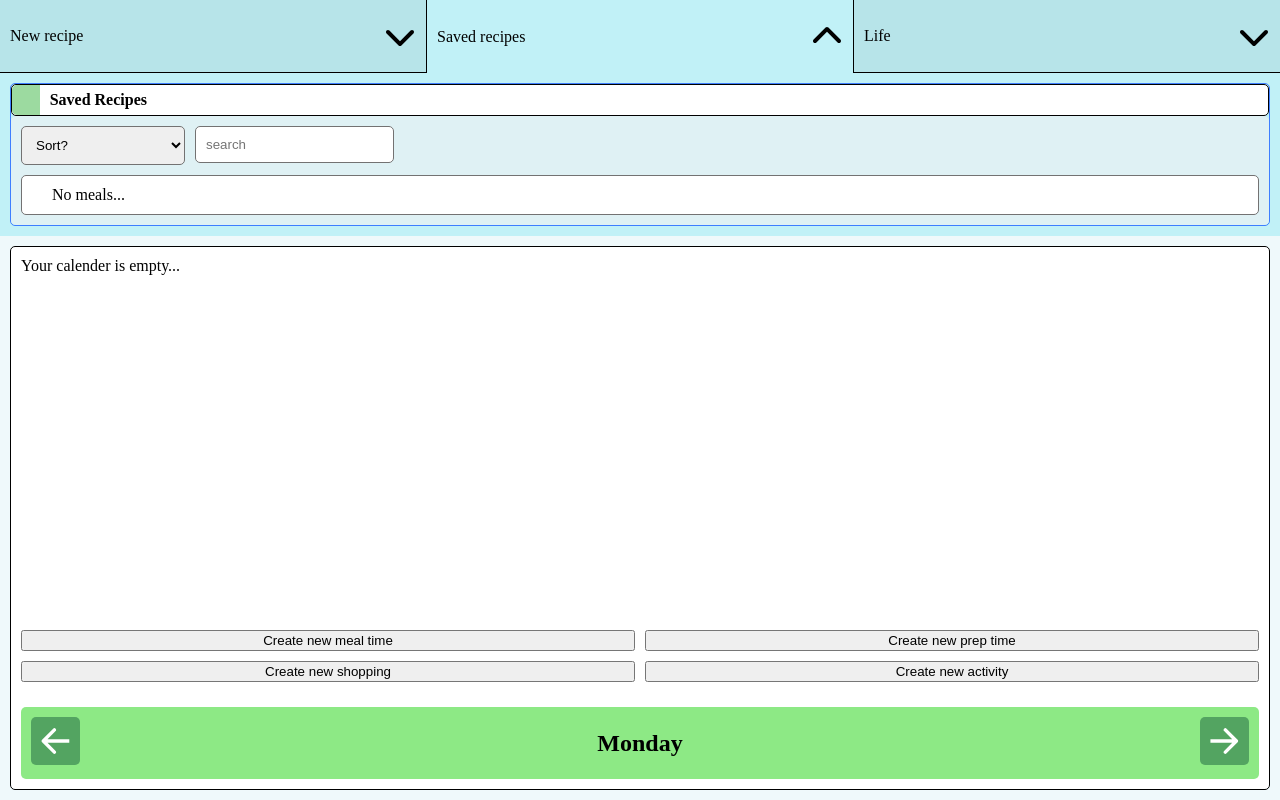
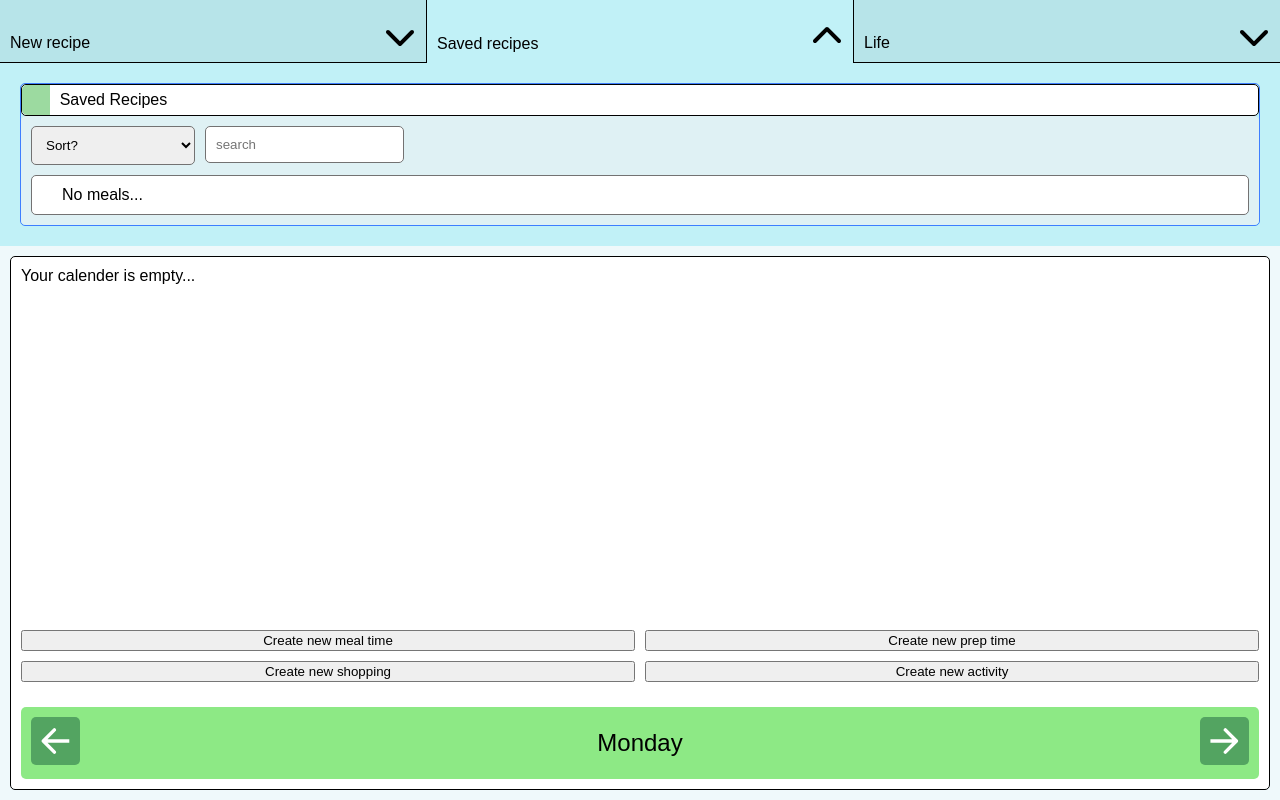
Before and after one commit to andersdamsgaard95/MealM8, a React (Vite) app: page / in a window 1280 px wide. Both pictures are taken after a click on the button "Saved recipes". Built offline with nearby package versions, Linux system fonts and the light colour scheme.

Commit message:
css opdateret

```diff
--- a/src/NewRecipeForm.module.css
+++ b/src/NewRecipeForm.module.css
@@ -1,6 +1,6 @@
 #newRecipeForm {
   background-color: #C1F1F7;
-  padding: 10px;
+  padding: 20px;
   display: flex;
   flex-direction: column;
   gap: 10px;
@@ -88,7 +88,8 @@
 
 #savedActivitiesContainer {
   background-color: #C1F1F7;
-  padding: 10px;
+  padding: 0 20px 20px 20px;
+  margin-top: -10px;
   display: flex;
   flex-direction: column;
   gap: 10px;
--- a/src/NewRecipeForm.module.scss
+++ b/src/NewRecipeForm.module.scss
@@ -2,7 +2,7 @@
 
 #newRecipeForm {
     background-color: $activeNavColor;
-    padding: 10px;
+    padding: 20px;
     display: flex;
     flex-direction: column;
     gap: 10px;
@@ -65,7 +65,8 @@
 
 #savedActivitiesContainer {
     background-color: $activeNavColor;
-    padding: 10px;
+    padding: 0 20px 20px 20px;
+    margin-top: -10px;
     display: flex;
     flex-direction: column;
     gap: 10px;
--- a/src/SavedRecipes.module.css
+++ b/src/SavedRecipes.module.css
@@ -1,6 +1,6 @@
 #savedRecipesSection {
   background-color: #C1F1F7;
-  padding: 10px;
+  padding: 20px;
 }
 #savedRecipesSection .accordion {
   border: solid 1px #3E7EFF;
--- a/src/SavedRecipes.module.scss
+++ b/src/SavedRecipes.module.scss
@@ -2,7 +2,7 @@
 
 #savedRecipesSection {
     background-color: $activeNavColor;
-    padding: 10px;
+    padding: 20px;
 
         .accordion {
             border: solid 1px #3E7EFF;
--- a/src/TopOfApp.module.css
+++ b/src/TopOfApp.module.css
@@ -3,12 +3,12 @@
 }
 #globalNav button {
   all: unset;
-  padding: 20px 10px 20px 10px;
+  padding: 20px 10px 10px 10px;
   background-color: #B7E4E9;
   cursor: pointer;
   flex: 1;
   display: flex;
-  align-items: center;
+  align-items: end;
   justify-content: space-between;
   gap: 10px;
 }
--- a/src/TopOfApp.module.scss
+++ b/src/TopOfApp.module.scss
@@ -5,12 +5,12 @@
 
         button {
             all: unset;
-            padding: 20px 10px 20px 10px;
+            padding: 20px 10px 10px 10px;
             background-color: $globalNavColor;
             cursor: pointer;
             flex: 1;
             display: flex;
-            align-items: center;
+            align-items: end;
             justify-content: space-between;
             gap: 10px;
 
--- a/src/index.css
+++ b/src/index.css
@@ -2,3 +2,17 @@
   margin: 0;
   box-sizing: border-box;
 }/*# sourceMappingURL=index.css.map */
+
+@import url('https://fonts.cdnfonts.com/css/futura-std-4');
+
+html {
+  font-family: 'Futura Std', sans-serif;
+}
+
+h1 {
+  font-weight: 400;
+}
+
+h2 {
+  font-weight: 400;
+}
```
Also changed, not shown: 2 other files (tests, documents, lock files or other folders).
